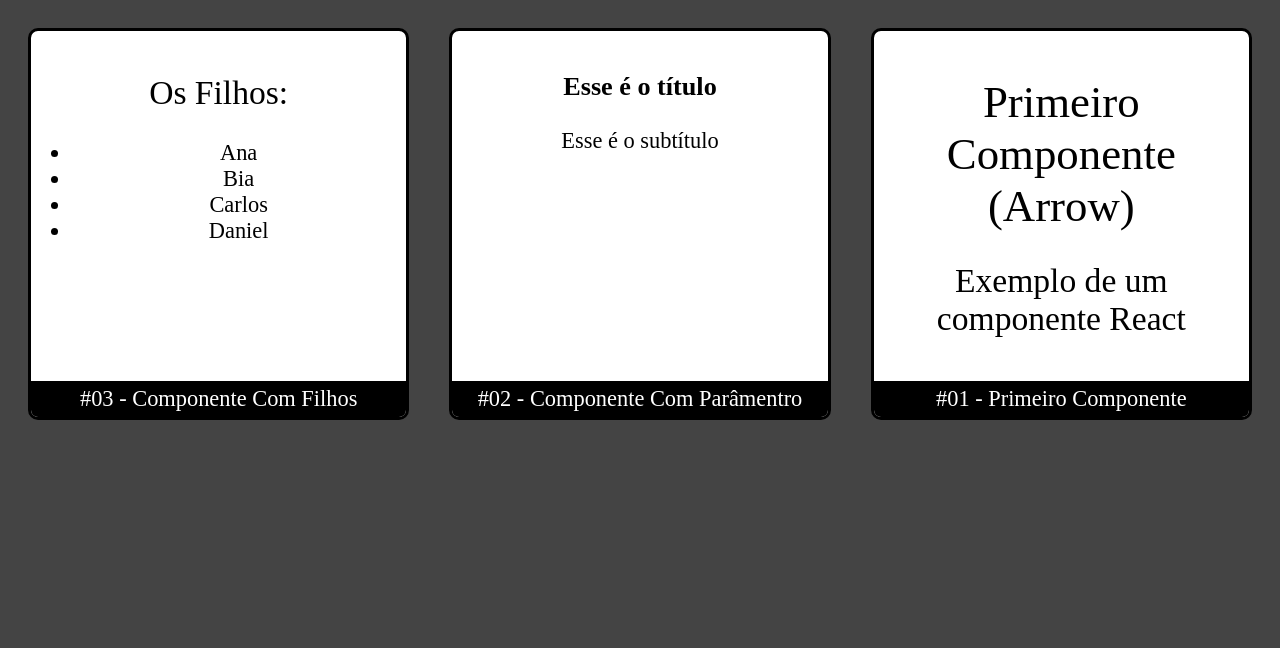
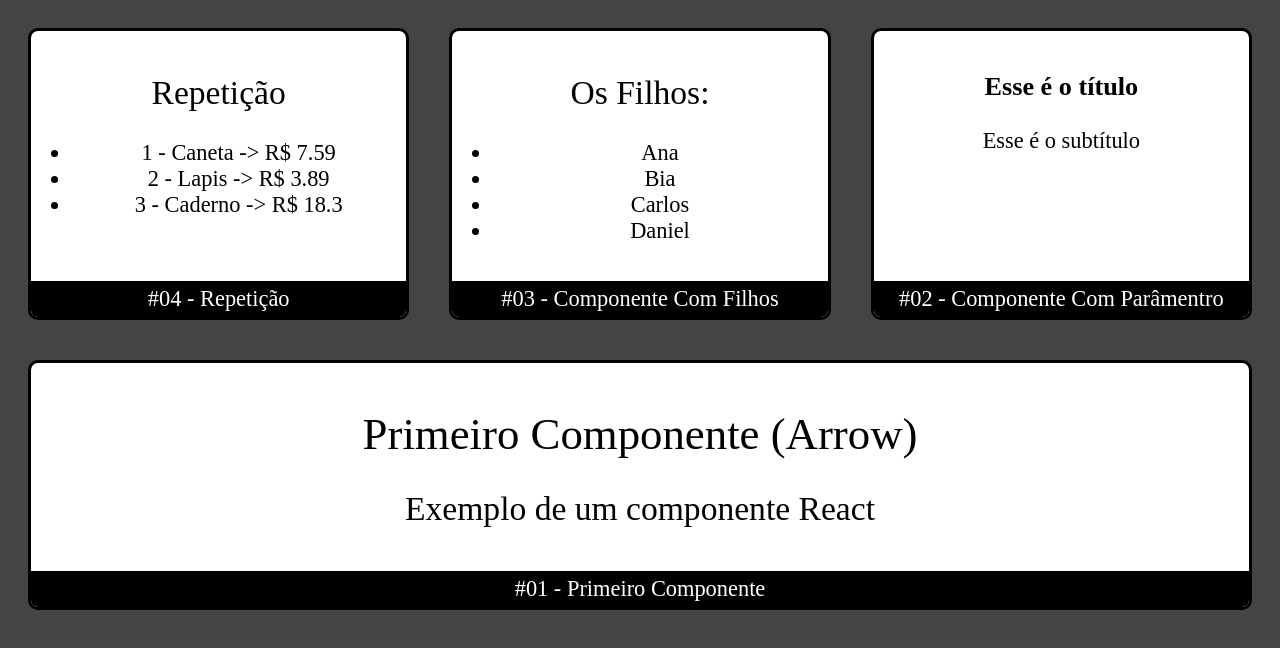
Before and after one commit to felipemjesuss/fundamentos-react, a React (Create React App) app: page / in a window 1280 px wide. Shown: the top 648 px of the page. Built offline with nearby package versions, Linux system fonts and the light colour scheme.

Commit message:
Criado um componente com repetição

```diff
--- a/src/App.jsx
+++ b/src/App.jsx
@@ -5,9 +5,14 @@ import Primeiro from './components/Primeiro'
 import ComParamentro from './components/ComParamentro'
 import ComFilhos from './components/ComFilhos'
 import Card from './components/layout/Card'
+import Repeticao from './components/Repeticao'
 
 export default props =>
     <div className="App">
+        <Card
+            titulo="#04 - Repetição">
+            <Repeticao />
+        </Card>
         <Card
             titulo="#03 - Componente Com Filhos">
             <ComFilhos>
--- /dev/null
+++ b/src/components/Repeticao.jsx
@@ -0,0 +1,23 @@
+import React from 'react'
+
+import produtos from '../data/produtos'
+
+export default props => {
+
+    function getProdutosListItem() {
+        return produtos.map(produto => {
+            return <li key={produto.id}>
+                {produto.id} - {produto.nome} -> R$ {produto.preco}
+            </li>
+        })
+    }
+
+    return (
+        <>
+            <h2>Repetição</h2>
+            <ul>
+                {getProdutosListItem()}
+            </ul>
+        </>
+    )
+}
--- /dev/null
+++ b/src/data/produtos.js
@@ -0,0 +1,5 @@
+export default [
+    {id: 1, nome: 'Caneta', preco: 7.59},
+    {id: 2, nome: 'Lapis', preco: 3.89},
+    {id: 3, nome: 'Caderno', preco: 18.30}
+]
```
